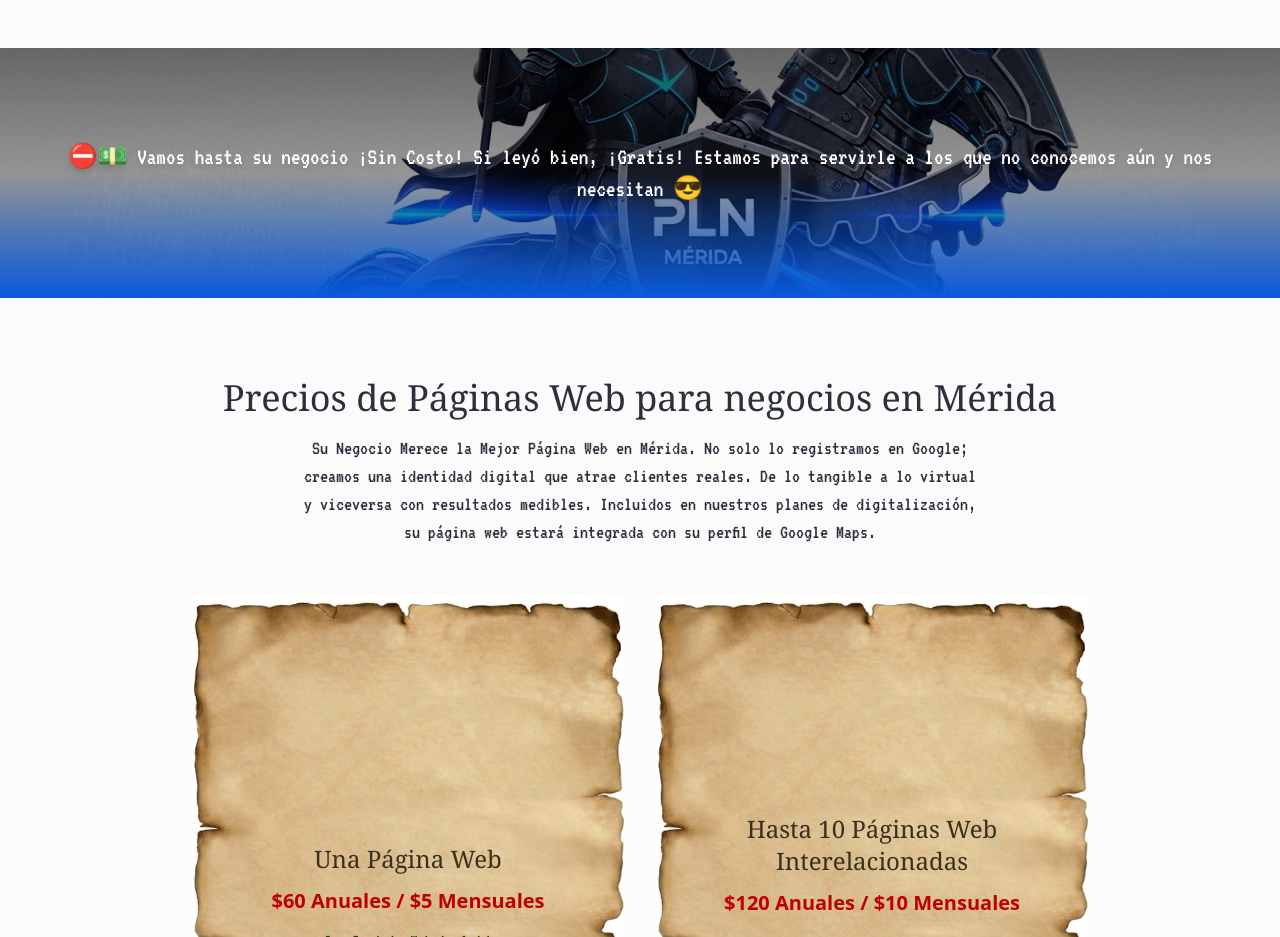
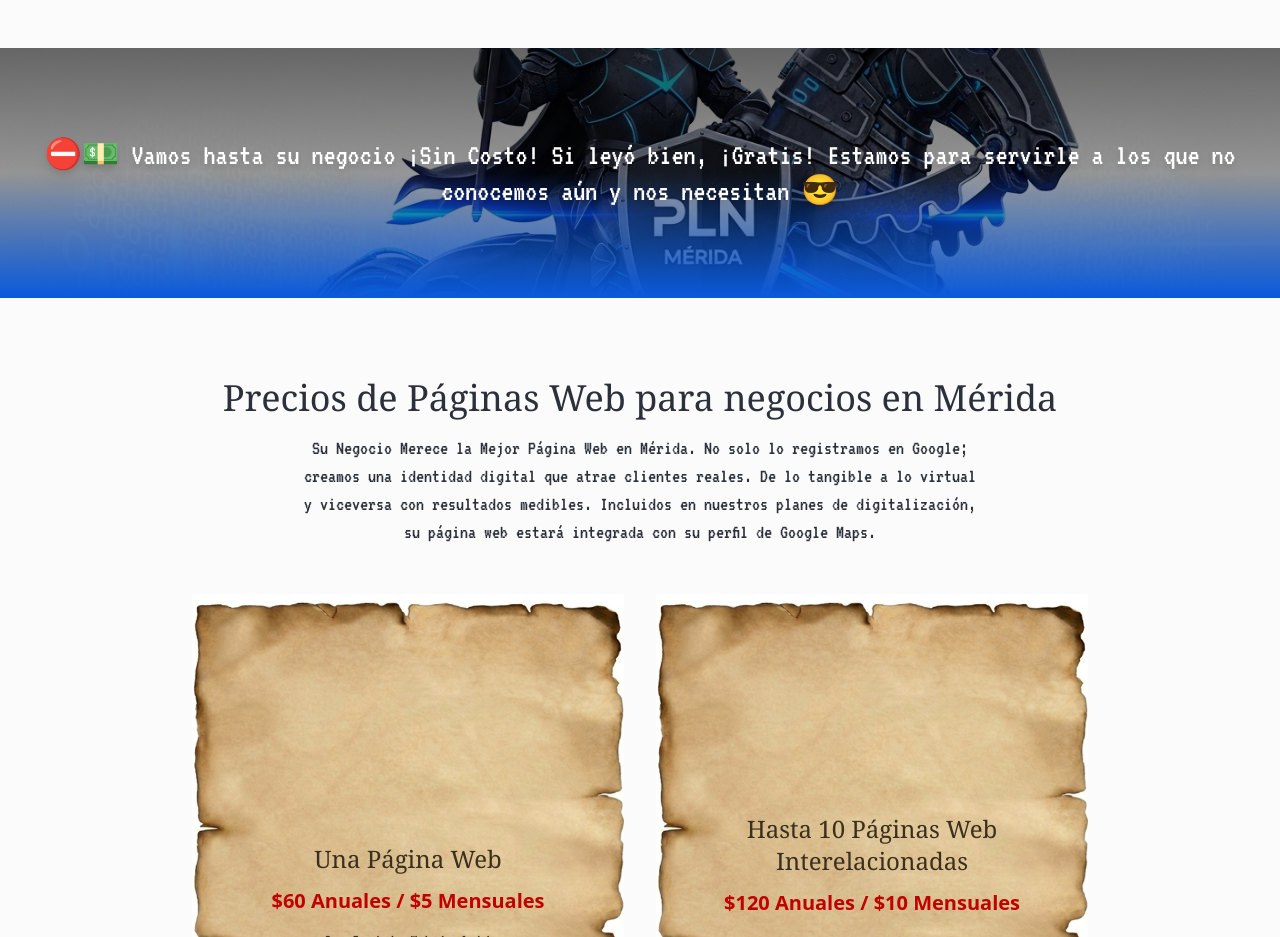
Before and after one commit to planhibrido-source/planhibrido-revamped, a React (Vite) app: page /diseno-pagina-web in a window 1280 px wide. Shown: the part 7860-8797 px from the top of the page. Built offline with nearby package versions, Linux system fonts and the light colour scheme; the HTML template or start-up script is replaced by a standard one; a web font is replaced by a local one.

Commit message:
Changes
Co-authored-by: planhibrido-source <238339532+planhibrido-source@users.noreply.github.com>

```diff
--- a/src/components/ExampleSites.tsx
+++ b/src/components/ExampleSites.tsx
@@ -185,7 +185,7 @@ export const ExampleSites = () => {
         <div className="absolute inset-0 bg-gradient-to-b from-black/60 via-black/40 to-[hsl(217,91%,45%)] md:hidden"></div>
 
         <div className="relative z-20 container mx-auto px-6 text-center">
-          <p className="text-xl lg:text-2xl text-white font-medium drop-shadow-lg" style={{ fontFamily: "'VT323', monospace" }}>
+          <p className="text-2xl lg:text-3xl text-white font-medium drop-shadow-lg" style={{ fontFamily: "'VT323', monospace" }}>
             ⛔💵 Vamos hasta su negocio ¡Sin Costo! Si leyó bien, ¡Gratis! Estamos para servirle a los que no conocemos aún y nos necesitan 😎
           </p>
         </div>
```
